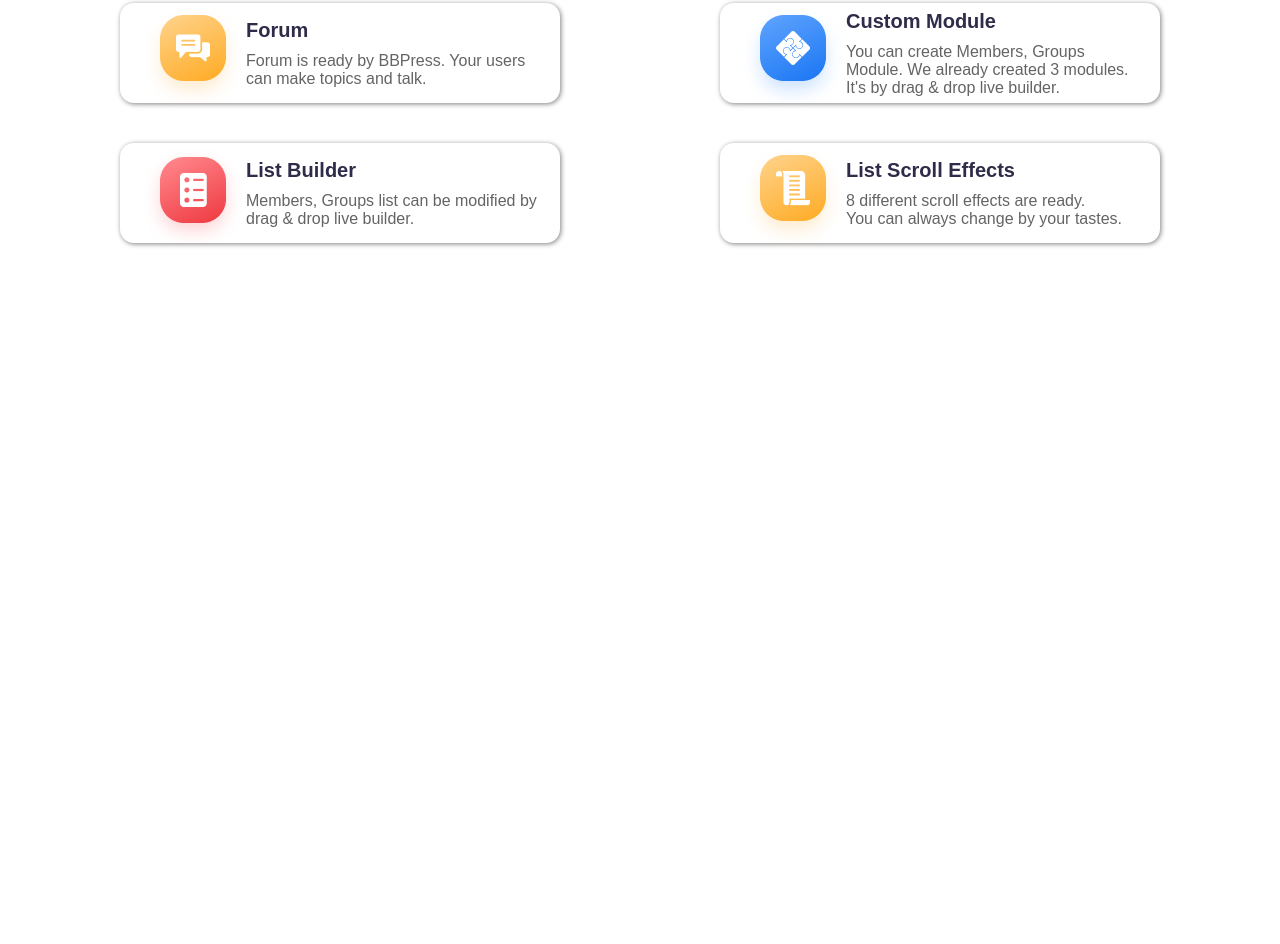
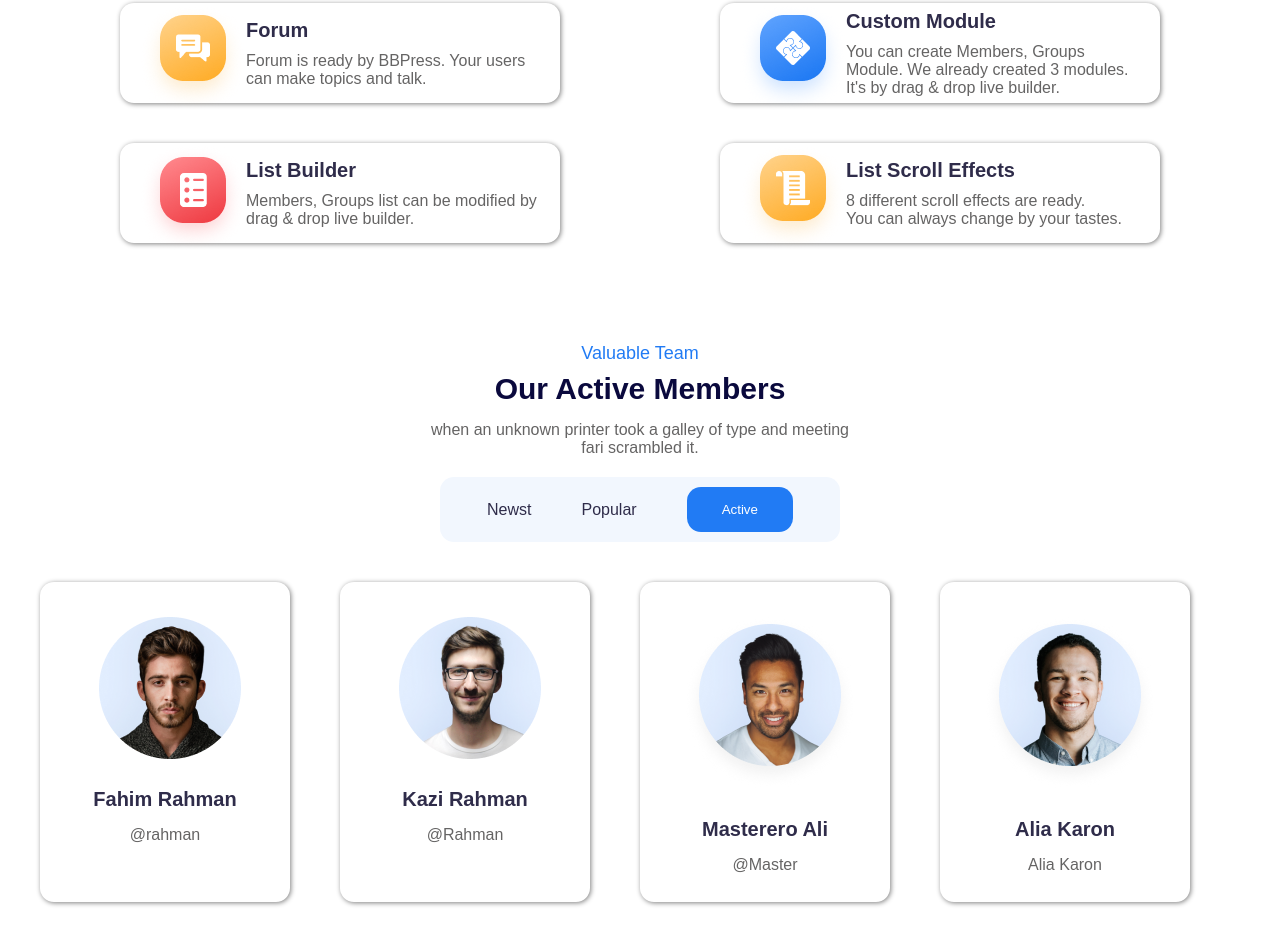
Before and after one commit to benshojonov/Home-work-5, a plain HTML site: page index.html in a window 1280 px wide. Shown: the part 2270-3214 px from the top of the page. Before the commit the page ends 2613 px from the top, so only its background shows below. Drawn offline with Linux system fonts and the light colour scheme.

Commit message:
section5

```diff
--- a/index.html
+++ b/index.html
@@ -167,6 +167,57 @@
     </div>
 </div>
 
+<div class="section5">
+    <div class="centr">
+        <p class="p4">Valuable Team</p>
+        <h2>Our Active Members</h2>
+        <p class="p6">when an unknown printer took a galley of type and meeting <br> fari scrambled it.</p>
+
+        <div class="act">
+            <p>Newst</p>
+            <p>Popular</p>
+            <button class="active">Active</button>
+        </div>
+    </div>
+<div class="profile">
+    <div class="profile1">
+         <div class="poz">
+             <img  src="./images/Image (7).png" alt="">
+             <!-- <img class="gtr" src="./images/Abstrack.png" alt=""> -->
+         </div>
+        <h2>Fahim Rahman</h2>
+        <p>@rahman</p>
+    </div>
+
+    <div class="profile1">
+         <div class="poz">
+             <img  src="./images/Image (8).png" alt="">
+             <!-- <img class="gtr" src="./images/Abstrack.png" alt=""> -->
+         </div>
+        <h2>Kazi Rahman</h2>
+        <p>@Rahman</p>
+    </div>
+
+    <div class="profile1">
+         <div class="poz">
+             <img  src="./images/Image (9).png" alt="">
+             <!-- <img class="gtr" src="./images/Abstrack.png" alt=""> -->
+         </div>
+        <h2>Masterero Ali</h2>
+        <p>@Master</p>
+    </div>
+
+    <div class="profile1">
+         <div class="poz">
+             <img  src="./images/Image (10).png" alt="">
+             <!-- <img class="gtr" src="./images/Abstrack.png" alt=""> -->
+         </div>
+        <h2>Alia Karon</h2>
+        <p>Alia Karon</p>
+    </div>
+</div>
+</div>
+
 
 </body>
 </html>
--- a/style.css
+++ b/style.css
@@ -234,5 +234,76 @@ span{
     margin: auto;
     max-width: 1200px;
     display: flex;
+}
+.p6{
+    font-size: 16px;
+    color: #656464;
+    text-align: center;
+}
+
+.active{
+     background-color: #217BF4;
+    color: white;
+    padding: 15px 35px;
+    border-radius: 14px;
+    border: none;
+}
+.act{
+    margin: auto;
+    max-width: 380px;
+    margin-top: 20px;
+    display: flex;
+    justify-content: center;
+    align-items: center;
+    gap: 50px;
+    background-color: #F2F7FE;
+    padding: 10px;
+    border-radius: 14px;
+}
+.act p{
+    color: #2F2C4A;
+    font-size: 16px;
+}
+.profile{
+    margin: auto;
+    max-width: 1200px;
+    margin-top: 40px;
+    display: flex;
+    gap: 50px;
+}
+.profile1 h2{
+    color: #2F2C4A;
+    font-size: 20px;
+    margin-top: 20px;
+}
+.profile1 p{
+    font-size: 16px;
+    color: #656464;
+    margin-top: 15px;
+}
+.poz{
+    position: relative;
+    left: 5px;
+    bottom: 5px;
 
 }
+.poz img{
+    margin-top: 40px;
+}
+.gtr{
+    position: absolute;
+    left: 63px;
+    bottom: 1px;
+
+}
+.profile1{
+    width: 250px;
+    height: 320px;
+    box-shadow: 1px 1px 5px grey;
+    text-align: center;
+    border-radius: 14px;
+}
+.section5{
+    margin-top: 10px;
+    margin-bottom: 110px;
+}
```
Also changed, not shown: images/Abstrack.png (added), images/Image (10).png (added), images/Image (7).png (added), images/Image (8).png (added), images/Image (9).png (added).
